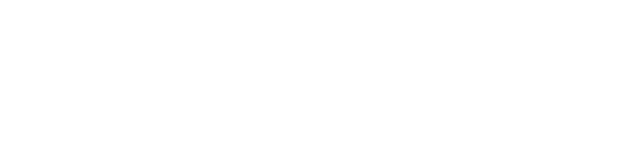
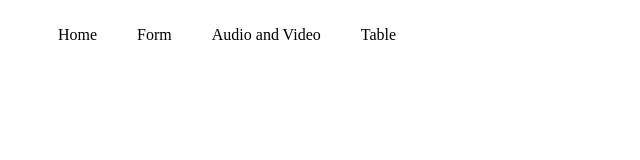
Before and after one commit to majid111/Sumons-tea-stall, a plain HTML site: page Table.html in a window 1280 px wide. Shown: the whole page, without its empty margins (0-640 px from the left). Drawn offline with Linux system fonts and the light colour scheme.

Commit message:
adding nav

```diff
--- a/Audio and Video.html
+++ b/Audio and Video.html
@@ -4,10 +4,19 @@
     <meta charset="UTF-8">
     <meta name="viewport" content="width=device-width, initial-scale=1.0">
     <title>Audio and Video</title>
+    <!-- Styles are here -->
+    <link rel="stylesheet" href="Styles/nav.css">
 </head>
 <body>
     <header>
-
+        <nav>
+            <ul>
+                <li><a href="index.html">Home</a></li>
+                <li><a href="Form.html">Form</a></li>
+                <li><a href="Audio and Video.html">Audio and Video</a></li>
+                <li><a href="Table.html">Table</a></li>
+            </ul>
+        </nav>
     </header>
     <main>
         <audio controls src="Assets/Audio/file_example_MP3_1MG.mp3"></audio>
--- a/Styles/nav.css
+++ b/Styles/nav.css
@@ -0,0 +1,15 @@
+nav > ul{
+    display: flex;
+}
+nav li{
+    list-style: none;
+    margin-right: 20px ;
+    padding: 10px;
+}
+nav li:hover{
+    background-color: aquamarine;
+}
+nav li a{
+    text-decoration: none;
+    color: black;
+}
--- a/Table.html
+++ b/Table.html
@@ -0,0 +1,28 @@
+<!DOCTYPE html>
+<html lang="en">
+<head>
+    <meta charset="UTF-8">
+    <meta name="viewport" content="width=device-width, initial-scale=1.0">
+    <title>Table</title>
+    <!--    -->
+    <link rel="stylesheet" href="Styles/nav.css">
+</head>
+<body>
+    <header>
+    <nav>
+        <ul>
+            <li><a href="index.html">Home</a></li>
+            <li><a href="Form.html">Form</a></li>
+            <li><a href="Audio and Video.html">Audio and Video</a></li>
+            <li><a href="Table.html">Table</a></li>
+        </ul>
+    </nav>
+    </header>
+    <main>
+
+    </main>
+    <footer>
+
+    </footer>
+</body>
+</html>
```
Also changed, not shown: Form.html (+23 -0 lines), index.html (+5 -3 lines).
